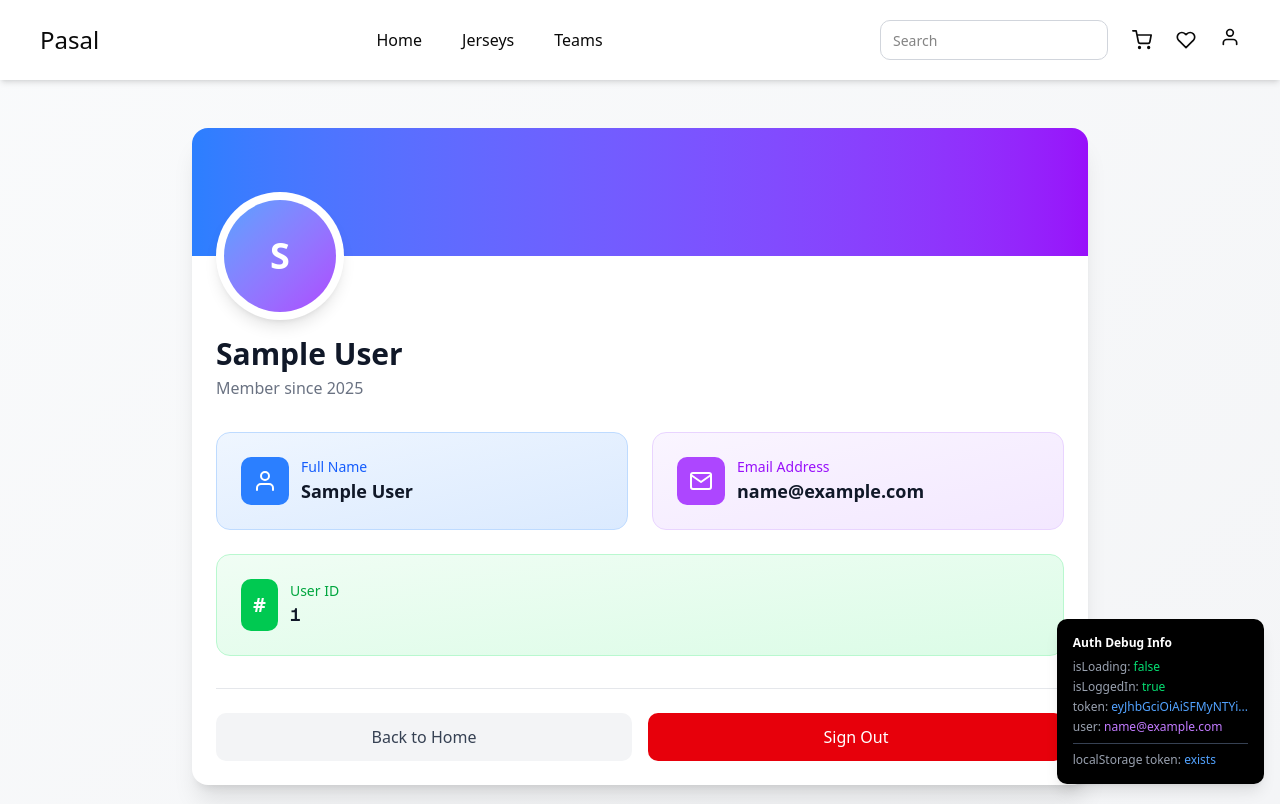
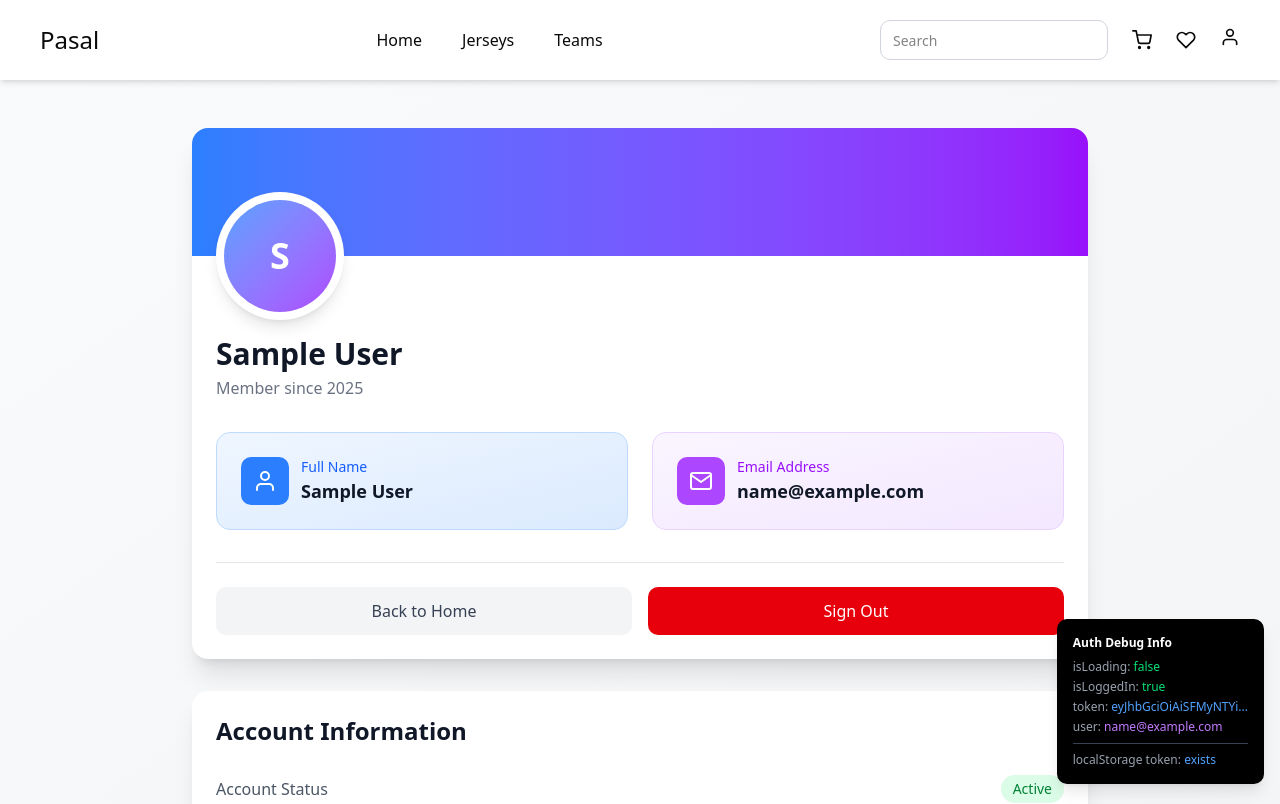
Before and after one commit to subigya-js/pasal, a Next.js app in the folder frontend/: page /profile in a window 1280 px wide. Shown: the top 804 px of the page. Built offline with nearby package versions, Linux system fonts and the light colour scheme; no server answers; sample sign-in values are in the browser's storage.

Commit message:
feat: remove user ID card from profile page

```diff
--- a/frontend/src/app/profile/page.tsx
+++ b/frontend/src/app/profile/page.tsx
@@ -85,19 +85,6 @@ export default function ProfilePage() {
                                         </div>
                                     </div>
                                 </div>
-
-                                {/* User ID Card */}
-                                <div className="bg-gradient-to-br from-green-50 to-green-100 rounded-xl p-6 border border-green-200 md:col-span-2">
-                                    <div className="flex items-center space-x-3">
-                                        <div className="p-3 bg-green-500 rounded-lg">
-                                            <span className="text-white font-bold text-xl">#</span>
-                                        </div>
-                                        <div>
-                                            <p className="text-sm font-medium text-green-600">User ID</p>
-                                            <p className="text-lg font-mono font-semibold text-gray-900">{user.id}</p>
-                                        </div>
-                                    </div>
-                                </div>
                             </div>
 
                             {/* Action Buttons */}
```
